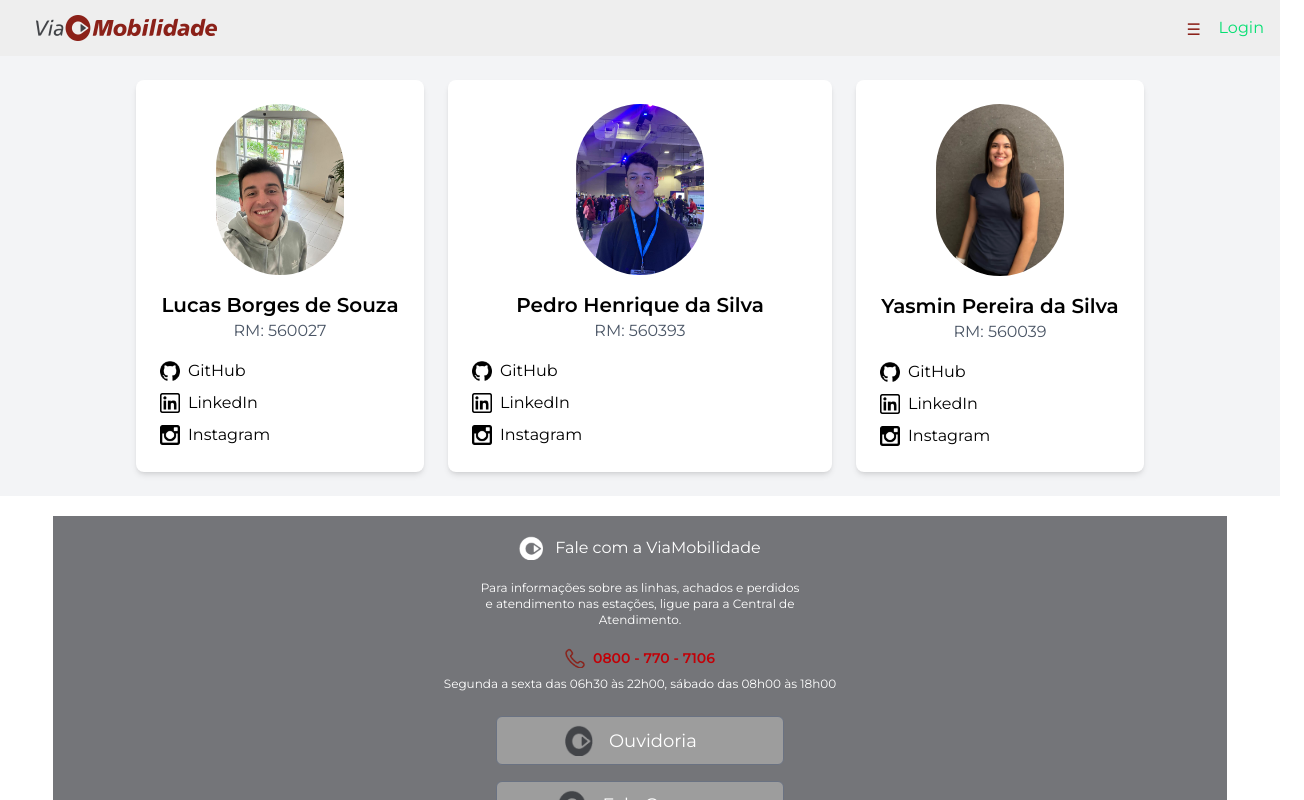
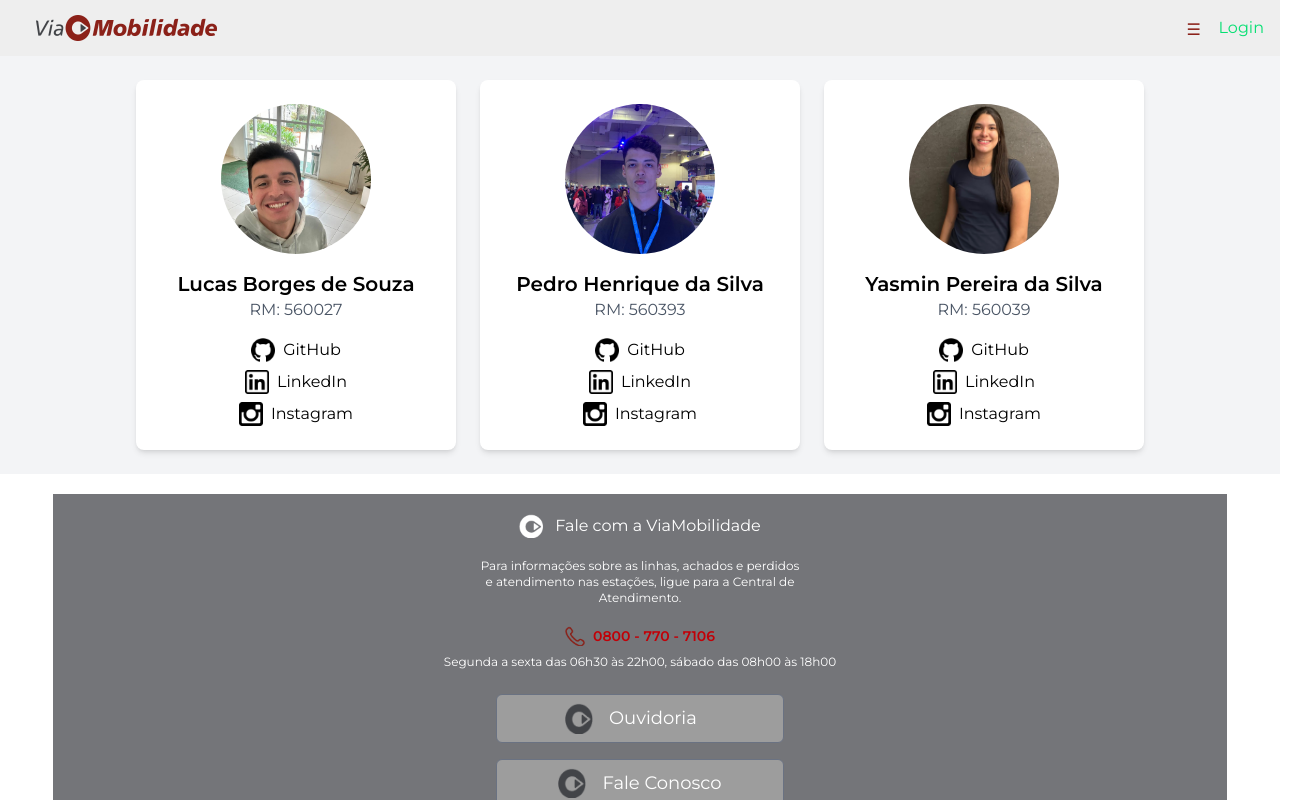
Before and after one commit to Lucas-Borges27/challenge-ccr, a Next.js app: page /desenvolvedores in a window 1280 px wide. Shown: the top 800 px of the page, 1304 px wide, since content can reach past the window. Built offline with nearby package versions, Linux system fonts and the light colour scheme.

Commit message:
Mudanças das paginas, header e Desenvolvedores

```diff
--- a/src/app/componentes/header.tsx
+++ b/src/app/componentes/header.tsx
@@ -53,7 +53,7 @@
               className="m-5"
             />
           </Link>
-          {userName && <p className=" mt-1 text-lg">Olá, {userName}</p>}
+          {userName && <p className="mt-1 text-lg">Olá, {userName}</p>}
         </div>
 
         <div className="flex items-center gap-4 relative">
@@ -72,7 +72,7 @@
                 className="relative cursor-pointer text-green-400 font-medium after:absolute after:-bottom-1 after:left-0 after:h-[2px] after:w-0 after:bg-green-400 after:transition-all after:duration-300 hover:after:w-full"
                 role="button"
                 tabIndex={0}
-                onKeyDown={(e) => { if(e.key === 'Enter') handleLogin() }}
+                onKeyDown={(e) => { if (e.key === 'Enter') handleLogin(); }}
               >
                 Login
               </span>
@@ -82,7 +82,7 @@
                 className="cursor-pointer text-red-600 hover:text-orange-400 font-medium"
                 role="button"
                 tabIndex={0}
-                onKeyDown={(e) => { if(e.key === 'Enter') onLogout() }}
+                onKeyDown={(e) => { if (e.key === 'Enter') onLogout(); }}
               >
                 Sair
               </span>
@@ -92,24 +92,24 @@
           {/* Menu hamburguer */}
           <div
             ref={menuRef}
-            className={`absolute top-1 right-17 transform ${
+            className={`absolute top-12 right-0 transform ${
               menuOpen ? "translate-x-0 opacity-100 visible" : "translate-x-10 opacity-0 invisible"
-            } transition-all duration-300 ease-in-out z-50 bg-gray-100 rounded-lg p-5`}
+            } transition-all duration-300 ease-in-out z-50 bg-white shadow-lg rounded-lg py-2 min-w-[120px]`}
           >
-            <ul className="list-none p-0">
+            <ul className="list-none p-0 m-0">
               {[
                 { href: "/", label: "Rotas" },
                 { href: "/status", label: "Status" },
                 { href: "/suporte", label: "Suporte" },
                 { href: "/desenvolvedores", label: "Devs" },
               ].map(({ href, label }) => (
-                <li key={href}>
+                <li key={href} className="border-b border-gray-200 last:border-b-0">
                   <Link
                     href={href}
-                    className="block w-full max-w-[300px] mx-auto my-1 rounded-lg p-2 text-center bg-white text-black border-2 border-black transition-all duration-200 hover:shadow-lg hover:transform hover:-translate-y-1"
-                    legacyBehavior
+                    className="block px-4 py-3 text-gray-700 hover:bg-gray-100 hover:text-[#8B2119] transition-colors duration-200"
+                    onClick={() => setMenuOpen(false)}
                   >
-                    <a>{label}</a>
+                    {label}
                   </Link>
                 </li>
               ))}
--- a/src/app/componentes/recentes.tsx
+++ b/src/app/componentes/recentes.tsx
@@ -75,8 +75,8 @@
   }, [isLoggedIn]);
 
   return (
-    <div className="relative max-w-[400px] mx-auto mt-5 border-2 border-gray-300 rounded-lg">
-      <div className="h-5 mt-1 border-b-2 border-gray-300">
+    <div className="relative max-w-[400px] mx-auto mt-5  border-2 border-gray-300 rounded-lg">
+            <div className="h-5 mt-1 border-b-2 border-gray-300">
         <p className="ml-1 text-[#424448]/80 ">RECENTES</p>
       </div>
 
@@ -85,7 +85,7 @@
           recentes.map((destino, index) => (
             <button
               key={index}
-              className={`border-b-2 border-gray-300 w-full text-left ${
+              className={`border-b-2 border-gray-300  w-full text-left ${
                 index === recentes.length - 1 ? "mb-0" : "mb-2"
               }`}
               onClick={() => {
--- a/src/app/desenvolvedores/page.tsx
+++ b/src/app/desenvolvedores/page.tsx
@@ -31,31 +31,31 @@
       ].map((dev, index) => (
         <div
           key={index}
-          className={`flex flex-col items-center bg-white p-6 shadow-md rounded-lg ${
-            dev.nome.includes('Pedro') ? 'w-96' : 'w-72'
-          }`}
+          className="flex flex-col items-center bg-white p-6 shadow-md rounded-lg w-80"
         >
-          <Image
-            alt={`Foto de perfil de ${dev.nome}`}
-            src={dev.foto}
-            width={128}
-            height={128}
-            className="rounded-full mb-4 object-cover"
-          />
+          <div className="w-[150px] h-[150px] mb-4 rounded-full overflow-hidden">
+            <Image
+              alt={`Foto de perfil de ${dev.nome}`}
+              src={dev.foto}
+              width={150}
+              height={150}
+              className="object-cover w-full h-full"
+            />
+          </div>
           <h2 className="text-xl font-semibold text-center">{dev.nome}</h2>
           <p className="text-gray-600 text-center mb-4">RM: {dev.rm}</p>
 
           <div className="flex flex-col space-y-2 w-full">
-            <a href={dev.github} className="flex items-center">
-              <Image src="/images/github.png" alt="GitHub" width={20} height={20} className="mr-2" />
+            <a href={dev.github} className="flex items-center justify-center">
+              <Image src="/images/github.png" alt="GitHub" width={24} height={24} className="mr-2" />
               <span>GitHub</span>
             </a>
-            <a href={dev.linkedin} className="flex items-center">
-              <Image src="/images/linkedin.png" alt="LinkedIn" width={20} height={20} className="mr-2" />
+            <a href={dev.linkedin} className="flex items-center justify-center">
+              <Image src="/images/linkedin.png" alt="LinkedIn" width={24} height={24} className="mr-2" />
               <span>LinkedIn</span>
             </a>
-            <a href={dev.insta} className="flex items-center">
-              <Image src="/images/simbolo-do-instagram.png" alt="Instagram" width={20} height={20} className="mr-2" />
+            <a href={dev.insta} className="flex items-center justify-center">
+              <Image src="/images/simbolo-do-instagram.png" alt="Instagram" width={24} height={24} className="mr-2" />
               <span>Instagram</span>
             </a>
           </div>
```
